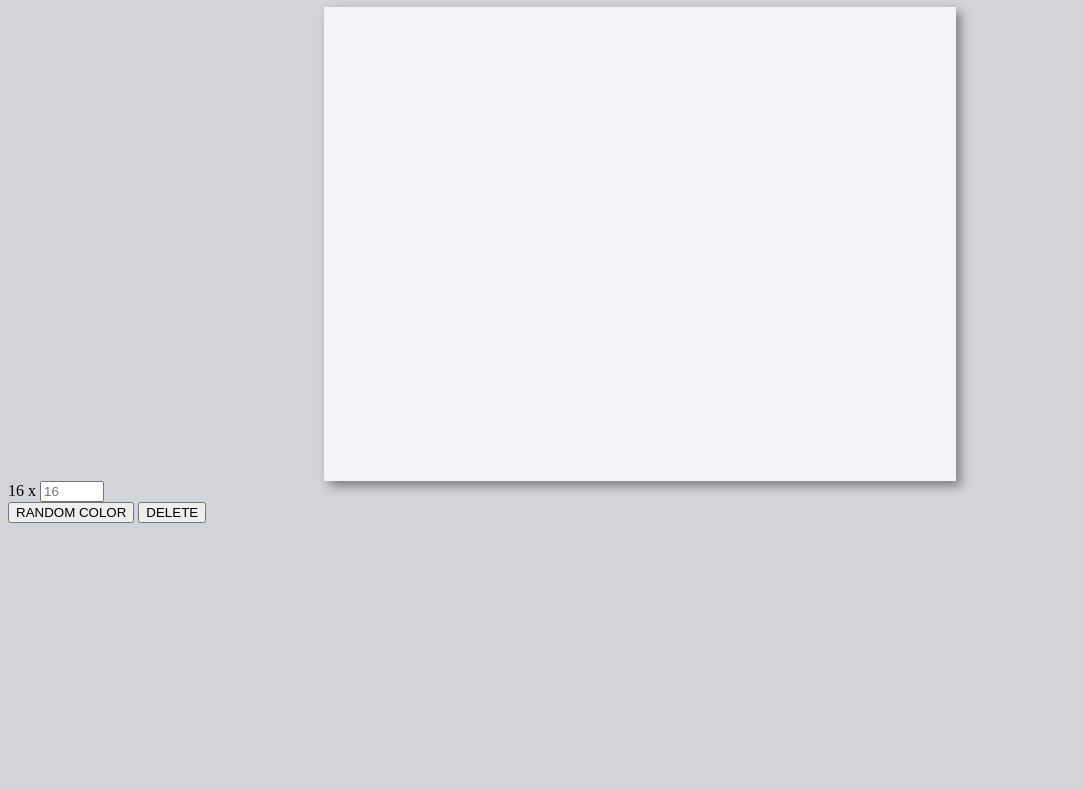
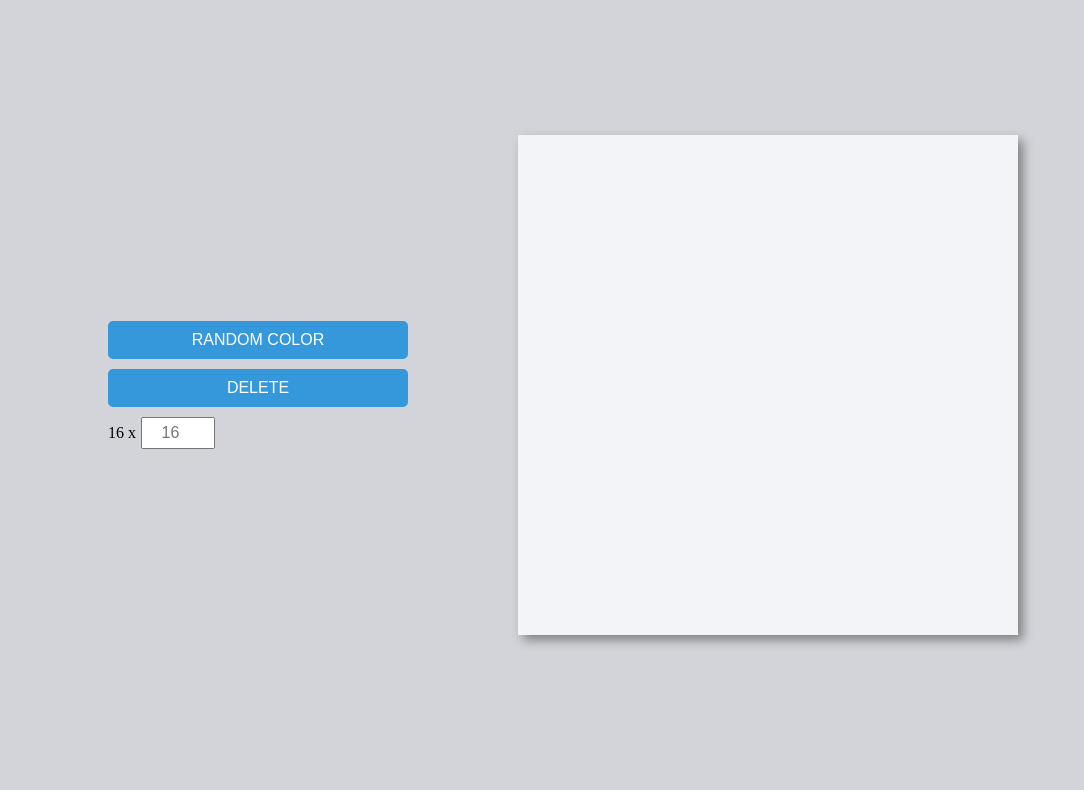
Before and after one commit to lucas-leiva/Etch-a-Sketch, a plain HTML site: page index.html in a window 1280 px wide. Shown: the part 73-863 px from the top of the page, without its empty margins (0-1084 px from the left). Before the commit the page ends 800 px from the top, so only its background shows below. Drawn offline with Linux system fonts and the light colour scheme.

Commit message:
improving css

```diff
--- a/index.html
+++ b/index.html
@@ -7,14 +7,26 @@
     <title>Document</title>
 </head>
 <body>
-    <h1 class="title">Etch-a-Sketch</h1>
-    <div class="divContainer" id="divContainer"></div>
-    <div>
-        <label id="label" for="input"></label>
-        <input type="number" name="" id="input" min="1"  max="100" placeholder="16">
-    </div>
-    <button id="toggleRandom">RANDOM COLOR</button>
-    <button onclick="cleanSquare()">DELETE</button>
+    <header>
+        <h1 class="title">Etch-a-Sketch</h1>
+    </header>
+
+    <main class="main">
+        <div class="btn-container">
+            <button class="btn" id="toggleRandom">RANDOM COLOR</button>
+            <button class="btn" onclick="cleanSquare()">DELETE</button>
+
+            <div class="input-container">
+                <label id="label" for="input">Size:</label>
+                <input type="number" id="input" min="1" max="100" placeholder="16">
+            </div>
+        </div>
+
+        <div class="sketchContainer" id="divContainer"></div>
+
+    </main>
+
+
 
     <script src="javascript.js"></script>
 </body>
--- a/style.css
+++ b/style.css
@@ -4,18 +4,61 @@ body{
 
 .title{
     text-align: center;
+    margin-bottom: 0;
+    margin-left: 100px;
 }
 
-.divContainer{
+.main{
+    display: flex;
+
+    justify-content: flex-start; /* Centra los elementos horizontalmente */
+    align-items: center; /* Centra verticalmente */
+    gap: 10px;  /*Espaciado entre elementos */
+    height: 100vh; /* Ocupa toda la pantalla */
+}
+
+.btn-container {
+    display: flex;
+    flex-direction: column;
+    gap: 10px;
+    align-items: flex-start;
+    padding-left: 100px;
+}
+
+.btn{
+    padding: 10px 20px;
+    font-size: 16px;
+    width: 300px;
+    border: none;
+    cursor: pointer;
+    background-color: #3498db;
+    color: white;
+    border-radius: 5px;
+}
+
+.input-container {
+    display: flex;
+    align-items: center; /* Alinea el input y el label en el mismo nivel */
+    gap: 5px; /* Espaciado entre el input y el label */
+}
+
+#input {
+    width: 60px;
+    padding: 5px;
+    text-align: center;
+    font-size: 16px;
+}
+
+.sketchContainer{
     display: flex;
     flex-wrap: wrap;
-    gap: 0px;
-    width: 50%;
-    aspect-ratio: 4 / 3;
-    margin-left: auto;
-    margin-right: auto;
+    width: 500px; /* Tamaño fijo para evitar que se agrande demasiado */
+    height: 500px; /* Asegura una proporción cuadrada */
     background-color: #f3f4f8;
     box-shadow: 5px 5px 10px gray;
+    flex-shrink: 0; /* Evita que se reduzca si el espacio es limitado */
+
+    margin-left: 100px;
 }
 
 .square{
```
